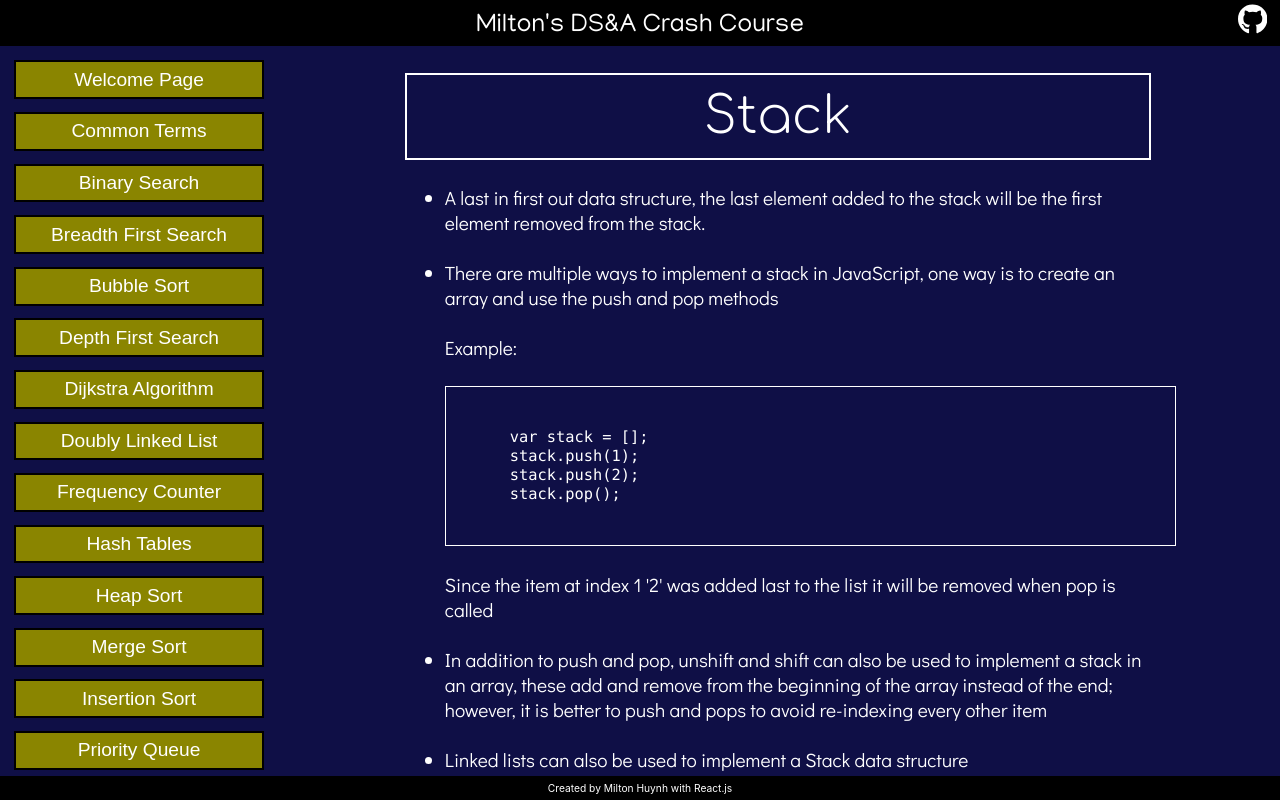
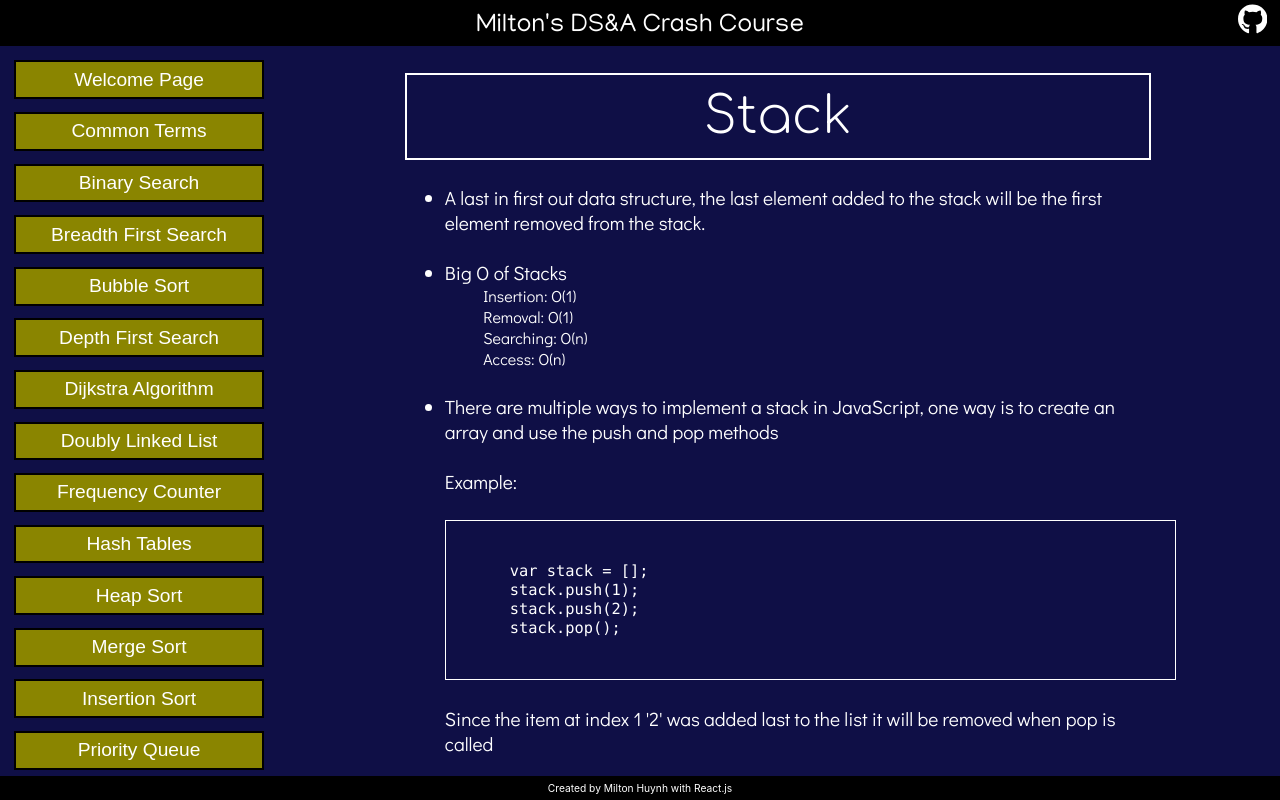
Before and after one commit to miltonhuynh/DSA-guide, a React (Create React App) app in the folder app/: page /DSA-guide/Stack in a window 1280 px wide. Built offline with nearby package versions, Linux system fonts and the light colour scheme; a web font is replaced by a local one.

Commit message:
Added big O for SLL and DLL, created Queue page

```diff
--- a/app/src/Components/Nav.js
+++ b/app/src/Components/Nav.js
@@ -20,6 +20,7 @@ export default function Nav() {
       <div class="Concept_Links" onClick={() => navigate("MergeSort")}>Merge Sort</div>
       <div class="Concept_Links" onClick={() => navigate("InsertionSort")}>Insertion Sort</div>
       <div class="Concept_Links" onClick={() => navigate("PriorityQueue")}>Priority Queue</div>
+      <div class="Concept_Links" onClick={() => navigate("Queue")}>Queue</div>
       <div class="Concept_Links" onClick={() => navigate("QuickSort")}>Quick Sort</div>
       <div class="Concept_Links" onClick={() => navigate("RadixSort")}>Radix Sort</div>
       <div class="Concept_Links" onClick={() => navigate("Recursion")}>Recursion</div>
--- a/app/src/Concepts/DoublyLinkedList.js
+++ b/app/src/Concepts/DoublyLinkedList.js
@@ -125,6 +125,15 @@ class DoublyLinkedList {
             <li>Almost identical to Singly Linked Lists, except every node has another pointer to the previous node</li><br/>
             <li>Can be traversed in both forward and backward directions, can quickly remove or add a new node before a given node</li><br/>
             <li>Every node of requires extra space for a previous pointer</li><br/>
+            <li>
+              Big O of Doubly Linked Lists
+              <div class="indent-extra font-sm">
+                <div>Insertion: O(1)</div>
+                <div>Removal: O(1)</div>
+                <div>Searching: O(n) *Technically O(n/2) but still in general O(n)</div>
+                <div>Access: O(n)</div>
+              </div>
+            </li><br/>
 
             <li>Implementation Steps:</li>
 
--- /dev/null
+++ b/app/src/Concepts/Queue.js
@@ -0,0 +1,16 @@
+import React from 'react'
+
+export default function Queue() {
+  return (
+    <div class="Concept_page">
+        <div class="Concept_title">Queue</div>
+        <div class="Container">
+            <ul>
+                <div class="font-m">
+                    <li>Test</li>
+                </div>
+            </ul>
+        </div>
+    </div>
+  )
+}
--- a/app/src/Concepts/SinglyLinkedList.js
+++ b/app/src/Concepts/SinglyLinkedList.js
@@ -143,6 +143,15 @@ class SinglyLinkedList {
             <li>Each node points to the next item, unlike doubly linked list which points to the previous and next item.</li><br/>
             <li>Does not have indexes, connected via nodes with a next pointer, random access is not allowed.</li><br/>
             <li>Unlike arrays, insertion and deletion is not as time consuming, don't need to re-index every element.</li><br/>
+            <li>
+              Big O of Singly Linked Lists
+              <div class="indent-extra font-sm">
+                <div>Insertion: O(1)</div>
+                <div>Removal: O(1) or O(n)</div>
+                <div>Searching: O(n) *Technically O(n/2) but still in general O(n)</div>
+                <div>Access: O(n)</div>
+              </div>
+            </li><br/>
 
             <li>Implementation steps:</li>
 
--- a/app/src/Concepts/Stack.js
+++ b/app/src/Concepts/Stack.js
@@ -54,6 +54,15 @@ class Stack {
           <div class="font-m">
             <li>A last in first out data structure, the last element added to the stack will be the first element removed from the stack.</li><br/>
             <li>
+              Big O of Stacks
+              <div class="indent-extra font-sm">
+                <div>Insertion: O(1)</div>
+                <div>Removal: O(1)</div>
+                <div>Searching: O(n)</div>
+                <div>Access: O(n)</div>
+              </div>
+            </li><br/>
+            <li>
               There are multiple ways to implement a stack in JavaScript, one way is to create an array and use the push and pop methods<br/><br/>
               Example:
               <div class="Code">
--- a/app/src/index.js
+++ b/app/src/index.js
@@ -27,6 +27,7 @@ import StringSearch from './Concepts/StringSearch';
 import RadixSort from './Concepts/RadixSort';
 import SinglyLinkedList from './Concepts/SinglyLinkedList';
 import DoublyLinkedList from './Concepts/DoublyLinkedList';
+import Queue from './Concepts/Queue';
 
 const root = ReactDOM.createRoot(document.getElementById('root'));
 root.render(
@@ -57,6 +58,8 @@ root.render(
         <Route path="/DSA-guide/RadixSort" element={<RadixSort />} />
         <Route path="/DSA-guide/SinglyLinkedList" element={<SinglyLinkedList />} />
         <Route path="/DSA-guide/DoublyLinkedList" element={<DoublyLinkedList />} />
+        <Route path="/DSA-guide/Queue" element={<Queue />} />
+
       </Route>
     </Routes>
   </BrowserRouter>
```
